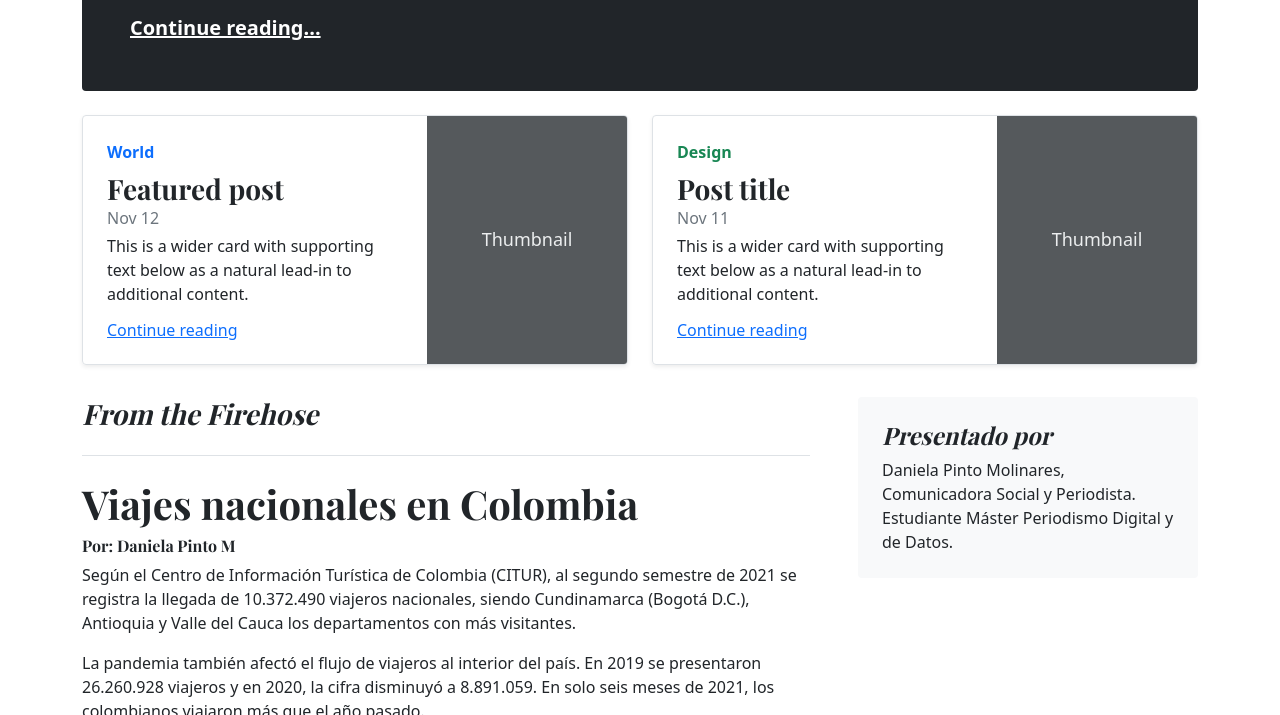
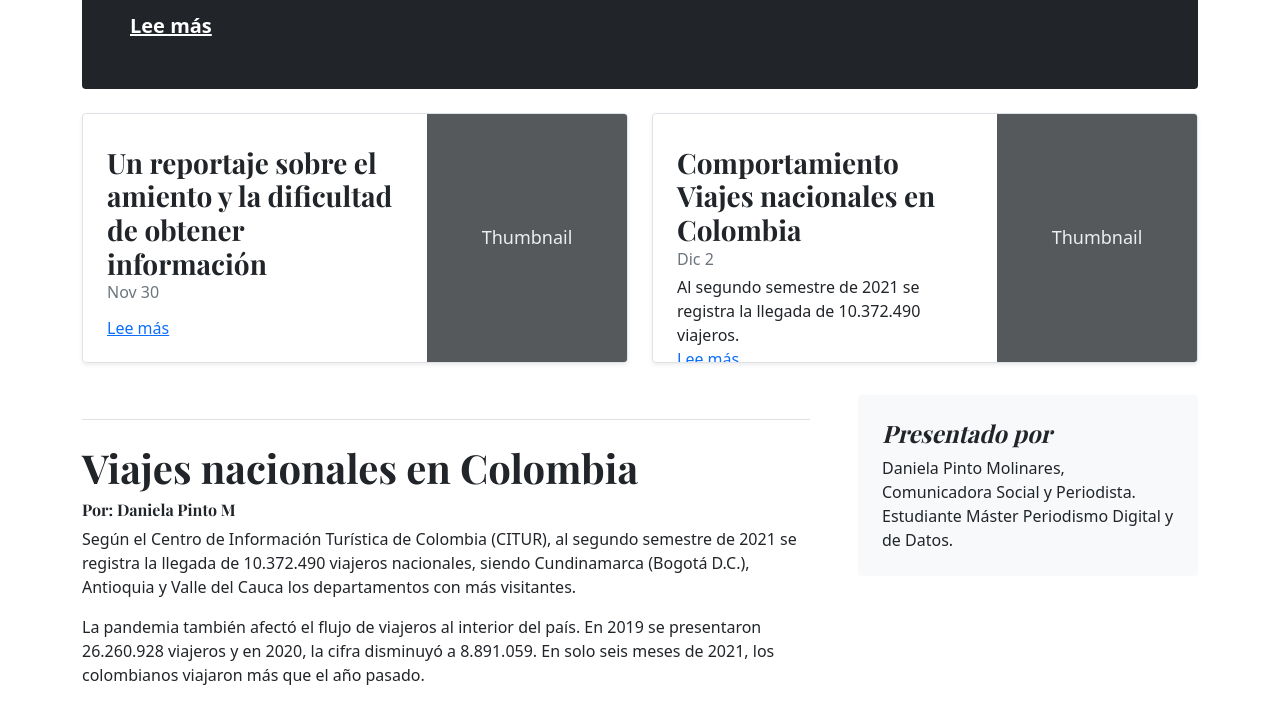
Before and after one commit to DanielaPM28/Actividad-Final-Periodismo-Datos-II, a plain HTML site: page docs/index.html in a window 1280 px wide. Shown: the part 465-1180 px from the top of the page. Drawn offline with nearby package versions, Linux system fonts and the light colour scheme; grey boxes are pictures that could not be loaded.

Commit message:
Update index.html

```diff
--- a/docs/index.html
+++ b/docs/index.html
@@ -70,9 +70,9 @@
 <main class="container">
   <div class="p-4 p-md-5 mb-4 text-white rounded bg-dark">
     <div class="col-md-6 px-0">
-      <h1 class="display-4 fst-italic">Title of a longer featured blog post</h1>
-      <p class="lead my-3">Multiple lines of text that form the lede, informing new readers quickly and efficiently about what’s most interesting in this post’s contents.</p>
-      <p class="lead mb-0"><a href="#" class="text-white fw-bold">Continue reading...</a></p>
+      <h1 class="display-4 fst-italic">Mejores visualizaciones de datos en 2021</h1>
+      <p class="lead my-3"> Tres reportajes de datos para resaltar </p>
+      <p class="lead mb-0"><a href="#" class="text-white fw-bold">Lee más</a></p>
     </div>
   </div>
 
@@ -80,11 +80,11 @@
     <div class="col-md-6">
       <div class="row g-0 border rounded overflow-hidden flex-md-row mb-4 shadow-sm h-md-250 position-relative">
         <div class="col p-4 d-flex flex-column position-static">
-          <strong class="d-inline-block mb-2 text-primary">World</strong>
-          <h3 class="mb-0">Featured post</h3>
-          <div class="mb-1 text-muted">Nov 12</div>
-          <p class="card-text mb-auto">This is a wider card with supporting text below as a natural lead-in to additional content.</p>
-          <a href="#" class="stretched-link">Continue reading</a>
+          <strong class="d-inline-block mb-2 text-primary"></strong>
+          <h3 class="mb-0">Un reportaje sobre el amiento y la dificultad de obtener información</h3>
+          <div class="mb-1 text-muted">Nov 30</div>
+          <p class="card-text mb-auto"></p>
+          <a href="#" class="stretched-link">Lee más</a>
         </div>
         <div class="col-auto d-none d-lg-block">
           <svg class="bd-placeholder-img" width="200" height="250" xmlns="http://www.w3.org/2000/svg" role="img" aria-label="Placeholder: Thumbnail" preserveAspectRatio="xMidYMid slice" focusable="false"><title>Placeholder</title><rect width="100%" height="100%" fill="#55595c"/><text x="50%" y="50%" fill="#eceeef" dy=".3em">Thumbnail</text></svg>
@@ -95,11 +95,11 @@
     <div class="col-md-6">
       <div class="row g-0 border rounded overflow-hidden flex-md-row mb-4 shadow-sm h-md-250 position-relative">
         <div class="col p-4 d-flex flex-column position-static">
-          <strong class="d-inline-block mb-2 text-success">Design</strong>
-          <h3 class="mb-0">Post title</h3>
-          <div class="mb-1 text-muted">Nov 11</div>
-          <p class="mb-auto">This is a wider card with supporting text below as a natural lead-in to additional content.</p>
-          <a href="#" class="stretched-link">Continue reading</a>
+          <strong class="d-inline-block mb-2 text-success"></strong>
+          <h3 class="mb-0">Comportamiento Viajes nacionales en Colombia</h3>
+          <div class="mb-1 text-muted">Dic 2</div>
+          <p class="mb-auto">Al segundo semestre de 2021 se registra la llegada de 10.372.490 viajeros.</p>
+          <a href="#" class="stretched-link">Lee más</a>
         </div>
         <div class="col-auto d-none d-lg-block">
           <svg class="bd-placeholder-img" width="200" height="250" xmlns="http://www.w3.org/2000/svg" role="img" aria-label="Placeholder: Thumbnail" preserveAspectRatio="xMidYMid slice" focusable="false"><title>Placeholder</title><rect width="100%" height="100%" fill="#55595c"/><text x="50%" y="50%" fill="#eceeef" dy=".3em">Thumbnail</text></svg>
@@ -112,7 +112,7 @@
   <div class="row g-5">
     <div class="col-md-8">
       <h3 class="pb-4 mb-4 fst-italic border-bottom">
-        From the Firehose
+
       </h3>
 
       <article class="blog-post">
```
